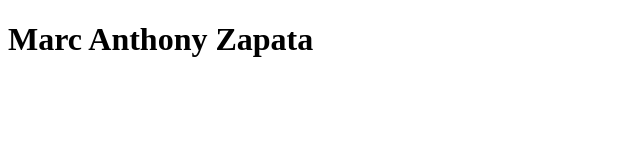
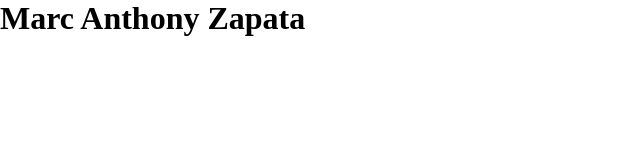
Before and after one commit to zapatamrc/PRIN-134-Activity-07, a plain HTML site: page index.html in a window 1280 px wide. Shown: the whole page, without its empty margins (0-640 px from the left). Drawn offline with Linux system fonts and the light colour scheme.

Commit message:
css file added

```diff
--- a/index.html
+++ b/index.html
@@ -1,4 +1,7 @@
 <!DOCTYPE html>
 <html>
+    <head>
+        <link rel="stylesheet" href="styles.css">
+    </head>
     <h1>Marc Anthony Zapata</h1>
 </html>
--- /dev/null
+++ b/styles.css
@@ -0,0 +1,4 @@
+* {
+    margin: 0;
+    padding: 0;
+}
```
